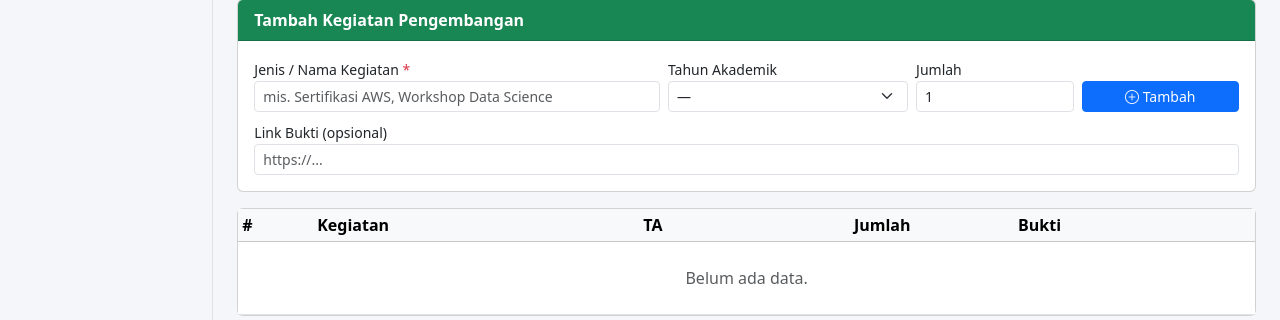
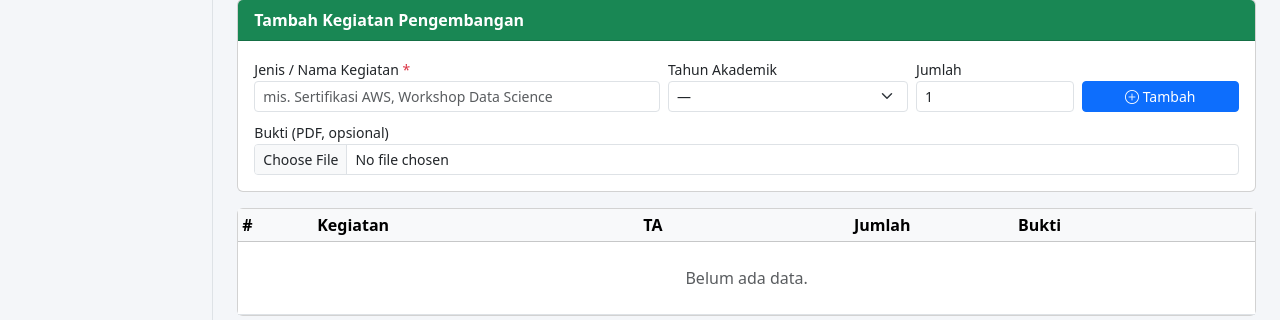
Before and after one commit to mrymodion/kaprodi, a CodeIgniter 4 app: the page made by app/Views/akun/pengembangan/index.php in a window 1280 px wide. Shown: the part 373-693 px from the top of the page. Run offline with PHP 8.4 and a stand-in for CodeIgniter, Linux system fonts and the light colour scheme; the template is opened without the code that fills it, so the values that code supplies are empty; some libraries are stand-ins or nearby versions.

Commit message:
Use PDF upload for rekognisi & pengembangan evidence (was URL-only)
These three forms were the last ones still capturing evidence as a plain
URL instead of a managed PDF upload:
- Dosen Pengembangan Diri
- Dosen Rekognisi Saya
- Admin Rekognisi DTPR prodi

Switch each to EvidenceStorage PDF upload (enctype + file input +
syncUpload), consistent with HKI/AMI/RTM/standar/penelitian/pkm. List
views now render stored PDFs via eviden/file and still fall back to
legacy URL links gracefully. Audit confirms all remaining link_bukti
forms (and penilaian's bukti_pdf) now use file upload.

https://claude.ai/code/session_01ReQ8y7HSMLLPG2MNMTkuCP

```diff
--- a/app/Controllers/Dosen/RekognisiController.php
+++ b/app/Controllers/Dosen/RekognisiController.php
@@ -5,6 +5,7 @@ namespace App\Controllers\Dosen;
 use App\Controllers\BaseController;
 use App\Models\DosenModel;
 use App\Models\RekognisiDosenModel;
+use App\Services\EvidenceStorage;
 use Config\Database;
 
 /**
@@ -70,12 +71,14 @@ class RekognisiController extends BaseController
             'penyelenggara'     => trim((string) $this->request->getPost('penyelenggara')) ?: null,
             'tingkat'           => in_array($this->request->getPost('tingkat'), ['lokal', 'nasional', 'internasional'], true) ? $this->request->getPost('tingkat') : 'nasional',
             'tahun'             => (int) ($this->request->getPost('tahun') ?: 0) ?: null,
-            'link_bukti'        => trim((string) $this->request->getPost('link_bukti')) ?: null,
             'created_at'        => date('Y-m-d H:i:s'),
         ];
         if (!$this->validateData($data, $this->model->validationRules)) {
             return redirect()->back()->withInput()->with('errors', $this->validator->getErrors());
         }
+        $res = (new EvidenceStorage())->syncUpload($this->request->getFile('link_bukti'), false, null);
+        if (isset($res['error'])) return redirect()->back()->withInput()->with('error', 'Bukti: ' . $res['error']);
+        $data['link_bukti'] = $res['value'];
         $this->model->insert($data);
         return redirect()->to(site_url('dosen/rekognisi'))->with('success', 'Rekognisi ditambahkan.');
     }
--- a/app/Views/akun/pengembangan/index.php
+++ b/app/Views/akun/pengembangan/index.php
@@ -19,7 +19,7 @@
 <div class="card mb-3">
     <div class="card-header bg-success text-white fw-semibold">Tambah Kegiatan Pengembangan</div>
     <div class="card-body">
-        <form method="post" action="<?= site_url('akun/pengembangan') ?>" class="row g-2">
+        <form method="post" action="<?= site_url('akun/pengembangan') ?>" enctype="multipart/form-data" class="row g-2">
             <?= csrf_field() ?>
             <div class="col-md-5">
                 <label class="form-label small mb-0">Jenis / Nama Kegiatan <span class="text-danger">*</span></label>
@@ -42,8 +42,8 @@
                 <button class="btn btn-sm btn-primary w-100"><i class="bi bi-plus-circle"></i> Tambah</button>
             </div>
             <div class="col-12">
-                <label class="form-label small mb-0">Link Bukti (opsional)</label>
-                <input type="url" name="link_bukti" class="form-control form-control-sm" placeholder="https://...">
+                <label class="form-label small mb-0">Bukti (PDF, opsional)</label>
+                <input type="file" name="link_bukti" class="form-control form-control-sm" accept="application/pdf">
             </div>
         </form>
     </div>
@@ -63,7 +63,10 @@
                         <td><?= esc($r['jenis_pengembangan']) ?></td>
                         <td><small><?= esc($r['ta_kode'] ?? '-') ?></small></td>
                         <td class="text-center"><?= (int) $r['jumlah'] ?></td>
-                        <td><?php if (!empty($r['link_bukti'])): ?><a href="<?= esc($r['link_bukti']) ?>" target="_blank" rel="noopener"><i class="bi bi-link-45deg"></i></a><?php else: ?><span class="text-muted">-</span><?php endif ?></td>
+                        <td><?php $bk = $r['link_bukti'] ?? ''; ?>
+                            <?php if (\App\Services\EvidenceStorage::isStoredFile($bk)): ?><a href="<?= site_url('eviden/file/' . $bk) ?>" target="_blank"><i class="bi bi-file-earmark-pdf text-danger"></i></a>
+                            <?php elseif (!empty($bk)): ?><a href="<?= esc($bk, 'attr') ?>" target="_blank" rel="noopener"><i class="bi bi-link-45deg"></i></a>
+                            <?php else: ?><span class="text-muted">-</span><?php endif ?></td>
                         <td class="text-end">
                             <form method="post" action="<?= site_url("akun/pengembangan/{$r['id']}/delete") ?>" class="d-inline" onsubmit="return confirm('Hapus data ini?')">
                                 <?= csrf_field() ?>
```
Also changed, not shown: app/Controllers/Akun/DtprController.php (+6 -2 lines), app/Views/akun/rekognisi/index.php (+6 -4 lines), app/Views/dosen/rekognisi/index.php (+6 -4 lines).
